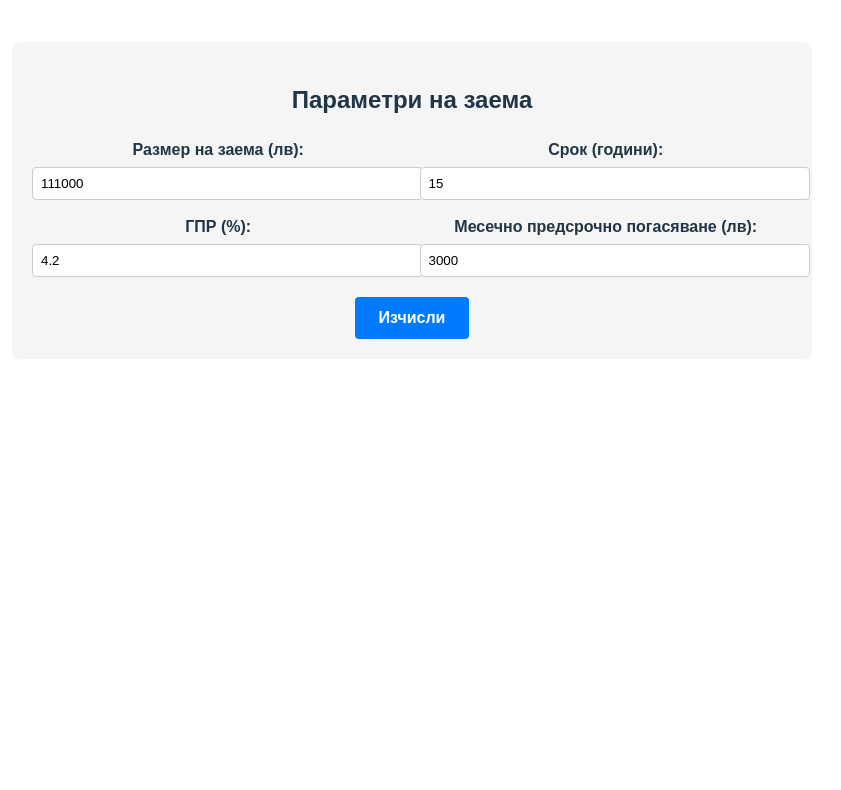
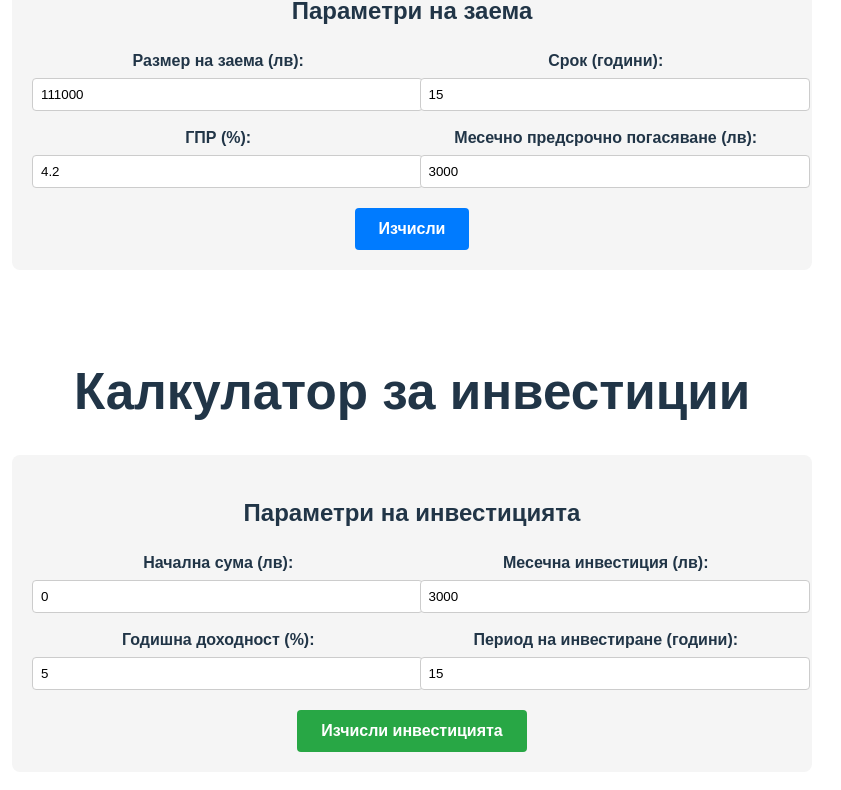
Before and after one commit to SimeonRolev/pogasqvane, a React (Vite) app: page / in a window 1280 px wide. Shown: the part 280-1070 px from the top of the page, without its empty margins (228-1069 px from the left). Before the commit the page ends 800 px from the top, so only its background shows below. Built offline with nearby package versions, Linux system fonts and the light colour scheme.

Commit message:
Investment calc

```diff
--- a/src/App.jsx
+++ b/src/App.jsx
@@ -1,10 +1,12 @@
 import './App.css'
 import Calculator from './Components/Calculator'
+import Investment from './Components/Investment'
 
 function App() {
   return (
     <>
       <Calculator />
+      <Investment />
     </>
   )
 }
--- /dev/null
+++ b/src/Components/Investment.jsx
@@ -0,0 +1,225 @@
+import React, { useState } from 'react';
+
+const Investment = () => {
+  const [inputs, setInputs] = useState({
+    monthlyInvestment: 3000,
+    yearlyReturnRate: 5,
+    investmentYears: 15,
+    initialAmount: 0
+  });
+
+  const [results, setResults] = useState(null);
+
+  const handleInputChange = (e) => {
+    const { name, value } = e.target;
+    setInputs(prev => ({
+      ...prev,
+      [name]: parseFloat(value) || 0
+    }));
+  };
+
+  const calculateInvestment = () => {
+    const monthlyRate = inputs.yearlyReturnRate / 100 / 12;
+    const totalMonths = inputs.investmentYears * 12;
+    let balance = inputs.initialAmount;
+    let totalInvested = inputs.initialAmount;
+    let monthlyDetails = [];
+
+    for (let month = 1; month <= totalMonths; month++) {
+      // Add monthly investment
+      balance += inputs.monthlyInvestment;
+      totalInvested += inputs.monthlyInvestment;
+
+      // Apply monthly interest
+      balance = balance * (1 + monthlyRate);
+
+      // Save details for each year (every 12 months)
+      if (month % 12 === 0) {
+        const year = month / 12;
+        monthlyDetails.push({
+          year,
+          balance: Math.round(balance),
+          totalInvested: Math.round(totalInvested),
+          totalGains: Math.round(balance - totalInvested)
+        });
+      }
+    }
+
+    // Calculate final results
+    const finalBalance = Math.round(balance);
+    const totalGains = Math.round(finalBalance - totalInvested);
+    const totalReturn = ((finalBalance / totalInvested - 1) * 100);
+
+    setResults({
+      finalBalance,
+      totalInvested: Math.round(totalInvested),
+      totalGains,
+      totalReturn,
+      yearlyDetails: monthlyDetails
+    });
+  };
+
+  const formatCurrency = (num) => {
+    return new Intl.NumberFormat('bg-BG', {
+      style: 'currency',
+      currency: 'BGN'
+    }).format(num);
+  };
+
+  return (
+    <div style={{ padding: '20px', maxWidth: '800px', margin: '0 auto', fontFamily: 'Arial, sans-serif' }}>
+      <h1>Калкулатор за инвестиции</h1>
+
+      <div style={{ backgroundColor: '#f5f5f5', padding: '20px', borderRadius: '8px', marginBottom: '20px' }}>
+        <h2>Параметри на инвестицията</h2>
+
+        <div style={{ display: 'grid', gridTemplateColumns: '1fr 1fr', gap: '15px' }}>
+          <div>
+            <label style={{ display: 'block', marginBottom: '5px', fontWeight: 'bold' }}>
+              Начална сума (лв):
+            </label>
+            <input
+              type="number"
+              name="initialAmount"
+              value={inputs.initialAmount}
+              onChange={handleInputChange}
+              style={{ width: '100%', padding: '8px', border: '1px solid #ccc', borderRadius: '4px' }}
+            />
+          </div>
+
+          <div>
+            <label style={{ display: 'block', marginBottom: '5px', fontWeight: 'bold' }}>
+              Месечна инвестиция (лв):
+            </label>
+            <input
+              type="number"
+              name="monthlyInvestment"
+              value={inputs.monthlyInvestment}
+              onChange={handleInputChange}
+              style={{ width: '100%', padding: '8px', border: '1px solid #ccc', borderRadius: '4px' }}
+            />
+          </div>
+
+          <div>
+            <label style={{ display: 'block', marginBottom: '5px', fontWeight: 'bold' }}>
+              Годишна доходност (%):
+            </label>
+            <input
+              type="number"
+              step="0.1"
+              name="yearlyReturnRate"
+              value={inputs.yearlyReturnRate}
+              onChange={handleInputChange}
+              style={{ width: '100%', padding: '8px', border: '1px solid #ccc', borderRadius: '4px' }}
+            />
+          </div>
+
+          <div>
+            <label style={{ display: 'block', marginBottom: '5px', fontWeight: 'bold' }}>
+              Период на инвестиране (години):
+            </label>
+            <input
+              type="number"
+              name="investmentYears"
+              value={inputs.investmentYears}
+              onChange={handleInputChange}
+              style={{ width: '100%', padding: '8px', border: '1px solid #ccc', borderRadius: '4px' }}
+            />
+          </div>
+        </div>
+
+        <button
+          onClick={calculateInvestment}
+          style={{
+            marginTop: '20px',
+            padding: '12px 24px',
+            backgroundColor: '#28a745',
+            color: 'white',
+            border: 'none',
+            borderRadius: '4px',
+            cursor: 'pointer',
+            fontSize: '16px',
+            fontWeight: 'bold'
+          }}
+        >
+          Изчисли инвестицията
+        </button>
+      </div>
+
+      {results && (
+        <div>
+          <div style={{ backgroundColor: '#e8f5e8', padding: '20px', borderRadius: '8px', marginBottom: '20px' }}>
+            <h2>Резултати от инвестицията</h2>
+            <div style={{ display: 'grid', gridTemplateColumns: '1fr 1fr 1fr', gap: '20px' }}>
+              <div style={{ textAlign: 'center' }}>
+                <p style={{ fontSize: '14px', margin: '0', color: '#666' }}>Общо инвестирано</p>
+                <p style={{ fontSize: '24px', margin: '5px 0', fontWeight: 'bold', color: '#007bff' }}>
+                  {formatCurrency(results.totalInvested)}
+                </p>
+              </div>
+              <div style={{ textAlign: 'center' }}>
+                <p style={{ fontSize: '14px', margin: '0', color: '#666' }}>Финална стойност</p>
+                <p style={{ fontSize: '24px', margin: '5px 0', fontWeight: 'bold', color: '#28a745' }}>
+                  {formatCurrency(results.finalBalance)}
+                </p>
+              </div>
+              <div style={{ textAlign: 'center' }}>
+                <p style={{ fontSize: '14px', margin: '0', color: '#666' }}>Общи печалби</p>
+                <p style={{ fontSize: '24px', margin: '5px 0', fontWeight: 'bold', color: '#dc3545' }}>
+                  {formatCurrency(results.totalGains)}
+                </p>
+              </div>
+            </div>
+            <div style={{ textAlign: 'center', marginTop: '15px' }}>
+              <p style={{ fontSize: '16px', margin: '0' }}>
+                <strong>Общо възвръщаемост: {results.totalReturn.toFixed(1)}%</strong>
+              </p>
+            </div>
+          </div>
+
+          <div style={{ backgroundColor: '#f8f9fa', padding: '20px', borderRadius: '8px' }}>
+            <h3>Годишен ръст</h3>
+            <div style={{ maxHeight: '400px', overflowY: 'auto' }}>
+              <table style={{ width: '100%', borderCollapse: 'collapse' }}>
+                <thead>
+                  <tr style={{ backgroundColor: '#007bff', color: 'white' }}>
+                    <th style={{ padding: '10px', textAlign: 'center', border: '1px solid #ddd' }}>Година</th>
+                    <th style={{ padding: '10px', textAlign: 'right', border: '1px solid #ddd' }}>Инвестирано</th>
+                    <th style={{ padding: '10px', textAlign: 'right', border: '1px solid #ddd' }}>Стойност</th>
+                    <th style={{ padding: '10px', textAlign: 'right', border: '1px solid #ddd' }}>Печалба</th>
+                  </tr>
+                </thead>
+                <tbody>
+                  {results.yearlyDetails.map((detail, index) => (
+                    <tr key={detail.year} style={{ backgroundColor: index % 2 === 0 ? '#ffffff' : '#f8f9fa' }}>
+                      <td style={{ padding: '8px', textAlign: 'center', border: '1px solid #ddd' }}>
+                        {detail.year}
+                      </td>
+                      <td style={{ padding: '8px', textAlign: 'right', border: '1px solid #ddd' }}>
+                        {formatCurrency(detail.totalInvested)}
+                      </td>
+                      <td style={{ padding: '8px', textAlign: 'right', border: '1px solid #ddd', fontWeight: 'bold' }}>
+                        {formatCurrency(detail.balance)}
+                      </td>
+                      <td style={{
+                        padding: '8px',
+                        textAlign: 'right',
+                        border: '1px solid #ddd',
+                        color: detail.totalGains >= 0 ? '#28a745' : '#dc3545',
+                        fontWeight: 'bold'
+                      }}>
+                        {formatCurrency(detail.totalGains)}
+                      </td>
+                    </tr>
+                  ))}
+                </tbody>
+              </table>
+            </div>
+          </div>
+        </div>
+      )}
+    </div>
+  );
+};
+
+export default Investment;
```
